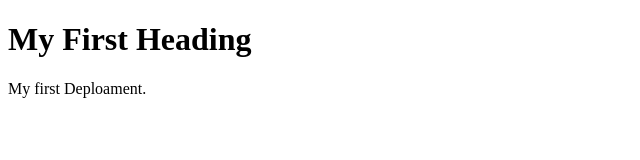
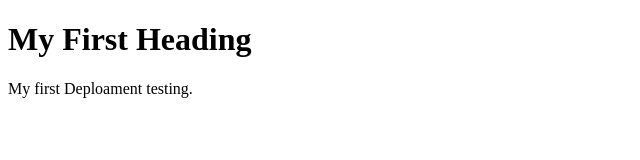
Before and after one commit to sudhir012001/gitTesting, a plain HTML site: page index.html in a window 1280 px wide. Shown: the full height of the page, 0-640 px from the left. Drawn offline with Linux system fonts and the light colour scheme.

Commit message:
Update index.html

```diff
--- a/index.html
+++ b/index.html
@@ -4,7 +4,7 @@
 
 <h1>My First Heading</h1>
 
-<p>My first Deploament.</p>
+<p>My first Deploament testing.</p>
 
 </body>
 </html>
```
